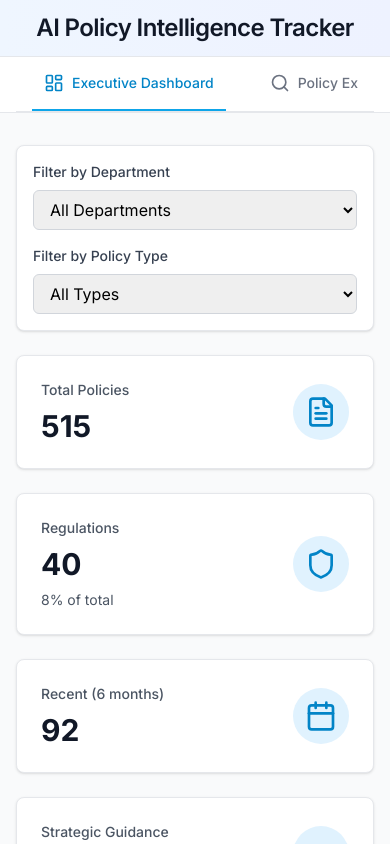
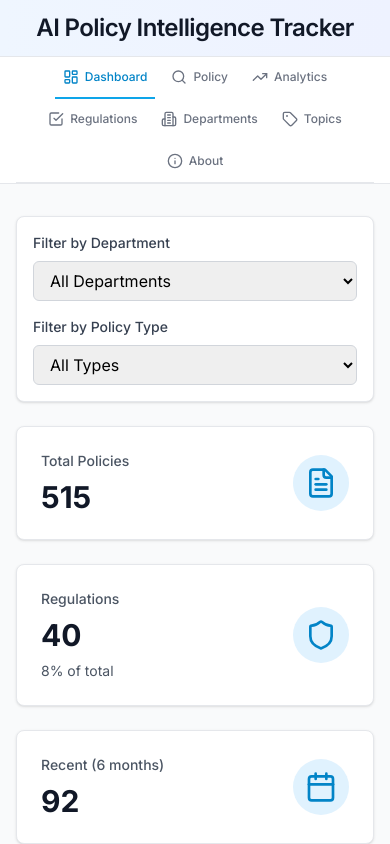
Before and after one commit to Boakye-20/uk-ai-policy-tracker-next, a Next.js app: page / in a window 390 px wide. Shown: the top 844 px of the page. Built offline with nearby package versions, Linux system fonts and the light colour scheme.

Commit message:
feat: make navigation more compact and responsive

```diff
--- a/components/Navigation.tsx
+++ b/components/Navigation.tsx
@@ -13,12 +13,12 @@ import {
 } from 'lucide-react';
 
 const navigation = [
-    { name: 'Executive Dashboard', href: '/', icon: LayoutDashboard },
+    { name: 'Dashboard', href: '/', icon: LayoutDashboard },
     { name: 'Policy Explorer', href: '/policy-explorer', icon: Search },
-    { name: 'Analytics & Insights', href: '/analytics', icon: TrendingUp },
+    { name: 'Analytics', href: '/analytics', icon: TrendingUp },
     { name: 'Regulations', href: '/regulations', icon: CheckSquare },
-    { name: 'Department Analysis', href: '/departments', icon: Building2 },
-    { name: 'Topic Intelligence', href: '/topics', icon: Tag },
+    { name: 'Departments', href: '/departments', icon: Building2 },
+    { name: 'Topics', href: '/topics', icon: Tag },
     { name: 'About', href: '/about', icon: Info },
 ];
 
@@ -27,8 +27,8 @@ export default function Navigation() {
 
     return (
         <nav className="bg-white border-b border-gray-200">
-            <div className="max-w-7xl mx-auto px-4 sm:px-6 lg:px-8">
-                <div className="flex space-x-8 overflow-x-auto">
+            <div className="max-w-7xl mx-auto px-2 sm:px-4 lg:px-6">
+                <div className="flex flex-wrap justify-center gap-x-2 sm:gap-x-4 md:gap-x-6 -mb-px">
                     {navigation.map((item) => {
                         const isActive = pathname === item.href;
                         return (
@@ -36,15 +36,16 @@ export default function Navigation() {
                                 key={item.name}
                                 href={item.href}
                                 className={`
-                  flex items-center gap-2 px-3 py-4 text-sm font-medium border-b-2 transition-colors whitespace-nowrap
+                  flex items-center gap-1.5 px-2 sm:px-3 py-3 text-xs sm:text-sm font-medium border-b-2 transition-colors whitespace-nowrap
                   ${isActive
                                         ? 'border-primary-500 text-primary-600'
                                         : 'border-transparent text-gray-500 hover:text-gray-700 hover:border-gray-300'
                                     }
                 `}
                             >
-                                <item.icon className="w-5 h-5" />
-                                {item.name}
+                                <item.icon className="w-4 h-4 sm:w-5 sm:h-5" />
+                                <span className="hidden sm:inline">{item.name}</span>
+                                <span className="sm:hidden">{item.name.split(' ')[0]}</span>
                             </Link>
                         );
                     })}
```
